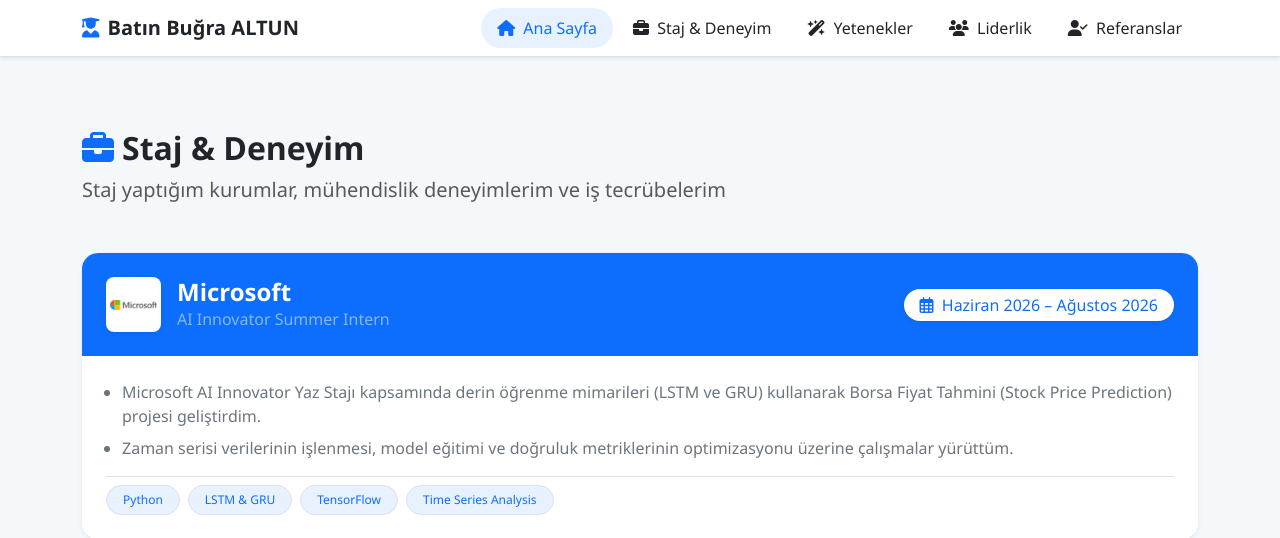
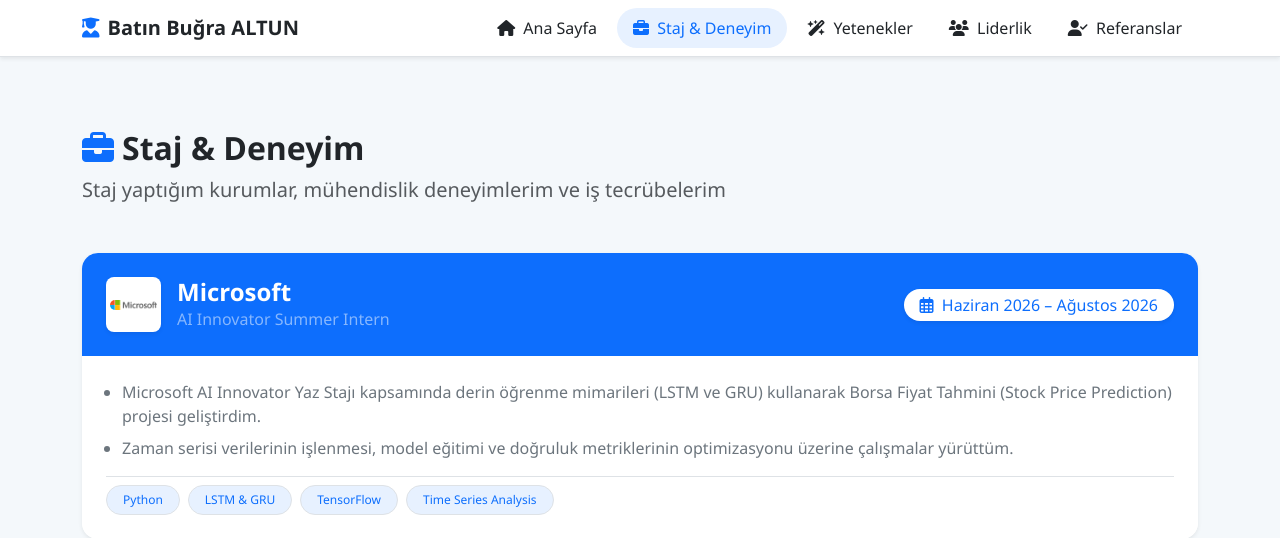
Before and after one commit to batinbugraaltun-dev/benim-cv-sitem, a Flask app: page /deneyim in a window 1280 px wide. Shown: the top 538 px of the page. Run offline with Flask 3, Linux system fonts and the light colour scheme.

Commit message:
Navbar aktif sekme vurgusu dinamik hale getirildi

```diff
--- a/templates/base.html
+++ b/templates/base.html
@@ -25,35 +25,54 @@
             </button>
             <div class="collapse navbar-collapse justify-content-end" id="navbarNav">
                 <ul class="navbar-nav gap-1">
+
+                    <!-- Ana Sayfa -->
                     <li class="nav-item">
-                        <a class="nav-link px-3 rounded-pill fw-medium active" style="background-color: #e7f1ff; color: #0d6efd;" href="/">
+                        <a class="nav-link px-3 rounded-pill fw-medium {% if request.path == '/' %}active-pill{% else %}text-dark{% endif %}" href="/">
                             <i class="fa-solid fa-house me-1"></i> Ana Sayfa
                         </a>
                     </li>
+
+                    <!-- Staj & Deneyim -->
                     <li class="nav-item">
-                        <a class="nav-link px-3 text-dark fw-medium" href="{{ url_for('deneyim') }}">
+                        <a class="nav-link px-3 rounded-pill fw-medium {% if request.path == '/deneyim' %}active-pill{% else %}text-dark{% endif %}" href="{{ url_for('deneyim') }}">
                             <i class="fa-solid fa-briefcase me-1"></i> Staj & Deneyim
                         </a>
                     </li>
+
+                    <!-- Yetenekler -->
                     <li class="nav-item">
-                        <a class="nav-link px-3 text-dark fw-medium" href="{{ url_for('yetenekler') }}">
+                        <a class="nav-link px-3 rounded-pill fw-medium {% if request.path == '/yetenekler' %}active-pill{% else %}text-dark{% endif %}" href="{{ url_for('yetenekler') }}">
                             <i class="fa-solid fa-wand-magic-sparkles me-1"></i> Yetenekler
                         </a>
                     </li>
+
+                    <!-- Liderlik -->
                     <li class="nav-item">
-                        <a class="nav-link px-3 text-dark fw-medium" href="{{ url_for('liderlik') }}">
+                        <a class="nav-link px-3 rounded-pill fw-medium {% if request.path == '/liderlik' %}active-pill{% else %}text-dark{% endif %}" href="{{ url_for('liderlik') }}">
                             <i class="fa-solid fa-users me-1"></i> Liderlik
                         </a>
                     </li>
+
+                    <!-- Referanslar -->
                     <li class="nav-item">
-                        <a class="nav-link px-3 text-dark fw-medium" href="{{ url_for('referanslar') }}">
+                        <a class="nav-link px-3 rounded-pill fw-medium {% if request.path == '/referanslar' %}active-pill{% else %}text-dark{% endif %}" href="{{ url_for('referanslar') }}">
                             <i class="fa-solid fa-user-check me-1"></i> Referanslar
                         </a>
                     </li>
+
                 </ul>
             </div>
         </div>
     </nav>
+
+    <!-- Mavi Aktif Sekme Stili -->
+    <style>
+        .active-pill {
+            background-color: #e7f1ff !important;
+            color: #0d6efd !important;
+        }
+    </style>
 
     {% block content %}
     {% endblock %}
```
